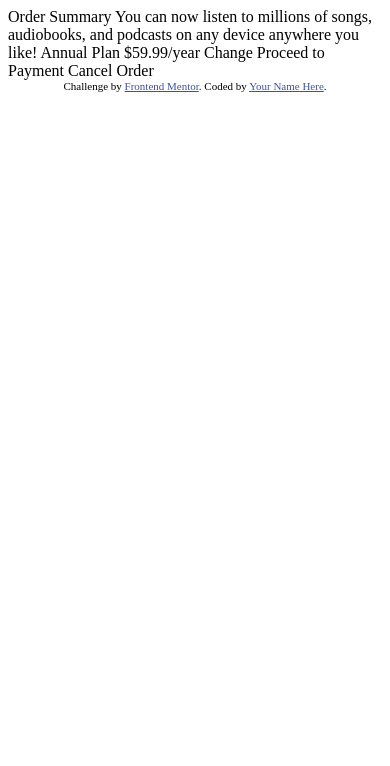
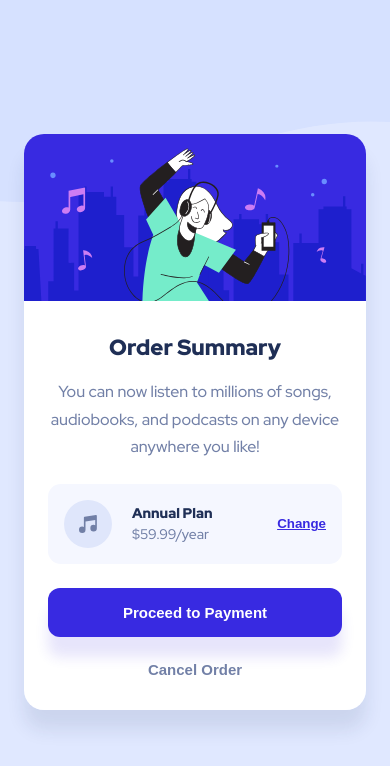
Before and after one commit to hamilton-i7/order_summary_component, a plain HTML site: page index.html in a window 390 px wide. Drawn offline with Linux system fonts and the light colour scheme.

Commit message:
finished mobile version

```diff
--- a/index.html
+++ b/index.html
@@ -1,37 +1,60 @@
 <!DOCTYPE html>
 <html lang="en">
+
 <head>
   <meta charset="UTF-8">
-  <meta name="viewport" content="width=device-width, initial-scale=1.0"> <!-- displays site properly based on user's device -->
+  <meta name="viewport" content="width=device-width, initial-scale=1.0">
+  <!-- displays site properly based on user's device -->
 
   <link rel="icon" type="image/png" sizes="32x32" href="./images/favicon-32x32.png">
+  <link rel="preconnect" href="https://fonts.googleapis.com">
+  <link rel="preconnect" href="https://fonts.gstatic.com" crossorigin>
+  <link href="https://fonts.googleapis.com/css2?family=Red+Hat+Display:wght@500;700;900&display=swap" rel="stylesheet">
+  <link rel="stylesheet" href="./css/main.css">
 
   <title>Frontend Mentor | Order summary card</title>
+</head>
 
-  <!-- Feel free to remove these styles or customise in your own stylesheet 👍 -->
-  <style>
-    .attribution { font-size: 11px; text-align: center; }
-    .attribution a { color: hsl(228, 45%, 44%); }
-  </style>
-</head>
 <body>
 
-  Order Summary
+  <main class="card-component">
+    <header>
+      <img src="./images/illustration-hero.svg" alt="Person dancing" class="hero-img">
+    </header>
 
-  You can now listen to millions of songs, audiobooks, and podcasts on any
-  device anywhere you like!
+    <section class="info">
+      <h1 class="order__title">Order Summary</h1>
+      <p class="order__description">
+        You can now listen to millions of songs, audiobooks, and podcasts on any device anywhere you like!
+      </p>
 
-  Annual Plan
-  $59.99/year
+      <div class="alt-plan">
+        <svg xmlns="http://www.w3.org/2000/svg" width="48" height="48" class="alt-plan__img">
+          <g fill="none" fill-rule="evenodd">
+            <circle cx="24" cy="24" r="24" fill="#DFE6FB" />
+            <path fill="#717FA6" fill-rule="nonzero"
+              d="M32.574 15.198a.81.81 0 00-.646-.19L20.581 16.63a.81.81 0 00-.696.803V26.934a3.232 3.232 0 00-1.632-.44A3.257 3.257 0 0015 29.747 3.257 3.257 0 0018.253 33a3.257 3.257 0 003.253-3.253v-8.37l9.726-1.39v5.327a3.232 3.232 0 00-1.631-.441 3.257 3.257 0 00-3.254 3.253 3.257 3.257 0 003.254 3.253 3.257 3.257 0 003.253-3.253V15.81a.81.81 0 00-.28-.613z" />
+          </g>
+        </svg>
+        <div class="alt-plan__details">
+          <h2 class="alt-plan__title">Annual Plan</h2>
+          <p class="alt-plan__price">$59.99/year</p>
+        </div>
 
-  Change
+        <button class="alt-plan__cta">Change</button>
+      </div>
 
-  Proceed to Payment
-  Cancel Order
+      <button class="cta">Proceed to Payment</button>
+      <button class="cancel-btn">Cancel Order</button>
+    </section>
+  </main>
 
-  <div class="attribution">
-    Challenge by <a href="https://www.frontendmentor.io?ref=challenge" target="_blank">Frontend Mentor</a>.
-    Coded by <a href="#">Your Name Here</a>.
-  </div>
+  <!-- <footer>
+    <div class="attribution">
+      Challenge by <a href="https://www.frontendmentor.io?ref=challenge" target="_blank">Frontend Mentor</a>.
+      Coded by <a href="https://github.com/hamilton-i7">Juan Hamilton</a>.
+    </div>
+  </footer> -->
 </body>
+
 </html>
--- /dev/null
+++ b/scss/_colors.scss
@@ -0,0 +1,11 @@
+// Primary colors
+$primary-color-1: rgb(224, 232, 255);
+$primary-color-2: rgb(114, 128, 167);
+
+// Accent colors
+$accent-color-1: rgb(56, 42, 225);
+
+// Neutral colors
+$neutral-color-1: rgb(245, 247, 255);
+$neutral-color-2: rgb(114, 128, 167);
+$neutral-color-3: rgb(31, 47, 86);
--- /dev/null
+++ b/scss/_reset.scss
@@ -0,0 +1,14 @@
+*, *::before, *::after {
+    box-sizing: inherit;
+    margin: 0;
+    padding: 0;
+}
+
+html {
+    font-size: 62.5%;
+}
+
+body {
+    box-sizing: border-box;
+    min-height: 100vh;
+}
--- /dev/null
+++ b/scss/_typography.scss
@@ -0,0 +1,44 @@
+body {
+    font-family: 'Red Hat Display', sans-serif;
+    font-size: 1.6rem;
+}
+
+.order {
+
+    &__title {
+        font-weight: 900;
+        text-align: center;
+        font-size: 2.2rem;
+    }
+
+    &__description {
+        text-align: center;
+        line-height: 1.7;
+    }
+}
+
+.alt-plan {
+
+    &__title {
+        font-weight: 900;
+        font-size: 1.4rem;
+    }
+
+    &__price {
+        font-size: 1.4rem;
+    }
+
+    &__cta {
+        font-weight: 900;
+    }
+}
+
+.cta {
+    font-size: 1.5rem;
+    font-weight: 900;
+}
+
+.cancel-btn {
+    font-size: 1.5rem;
+    font-weight: 900;
+}
--- /dev/null
+++ b/scss/layout/_order_summary.scss
@@ -0,0 +1,86 @@
+@mixin text-button() {
+        background: none;
+        border: none;
+        cursor: pointer;
+}
+
+body {
+    align-items: center;
+    background: url("../images/pattern-background-mobile.svg") no-repeat top/contain;
+    background-color: $primary-color-1;
+    color: $neutral-color-2;
+    display: flex;
+    flex-direction: column;
+    justify-content: center;
+}
+
+.card-component {
+    border-radius: 2rem;
+    box-shadow: 0 2rem 1.8rem rgba($color: $neutral-color-3, $alpha: 0.1);
+    margin: 0 2.4rem;
+    min-width: 320px;
+    max-width: 450px;
+    overflow: hidden;
+}
+
+.hero-img {
+    display: block;
+    width: 100%;
+}
+
+.info {
+    background-color: white;
+    display: flex;
+    flex-direction: column;
+    padding: 3.2rem 2.4rem;
+
+    .order {
+        &__title {
+            color: $neutral-color-3;
+            margin-bottom: 1.6rem;
+        }
+    }
+}
+
+.alt-plan {
+    align-items: center;
+    background-color: $neutral-color-1;
+    border-radius: 0.8em;
+    display: flex;
+    justify-content: space-between;
+    margin: 2.4rem 0;
+    padding: 1.6rem;
+
+    &__details {
+        flex-grow: 1;
+        margin-left: 2rem;
+    }
+
+    &__title {
+        color: $neutral-color-3;
+        margin-bottom: 0.3rem;
+    }
+
+    &__cta {
+        @include text-button();
+
+        color: $accent-color-1;
+        text-decoration: underline;
+    }
+}
+
+.cta {
+    background-color: $accent-color-1;
+    border: none;
+    border-radius: 0.8em;
+    box-shadow: 0 2rem 1.3rem rgba($color: $accent-color-1, $alpha: 0.12);
+    color: white;
+    outline: none;
+    padding: 1.6rem 0;
+}
+
+.cancel-btn {
+    @include text-button();
+    color: $primary-color-2;
+    margin-top: 2.4rem;
+}
--- /dev/null
+++ b/scss/main.scss
@@ -0,0 +1,6 @@
+@import "./reset";
+@import "./colors";
+@import "./responsive_mixins";
+@import "./typography";
+
+@import "./layout/order_summary";
```
Also changed, not shown: css/main.css (added), scss/_responsive_mixins.scss (added), 2 other files.
